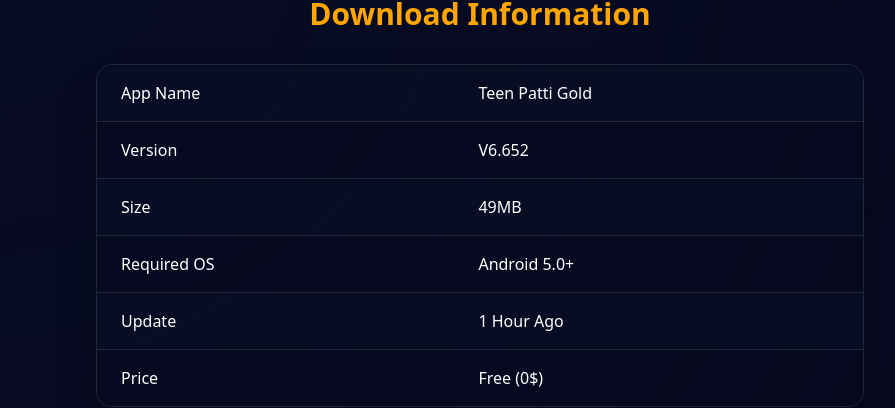
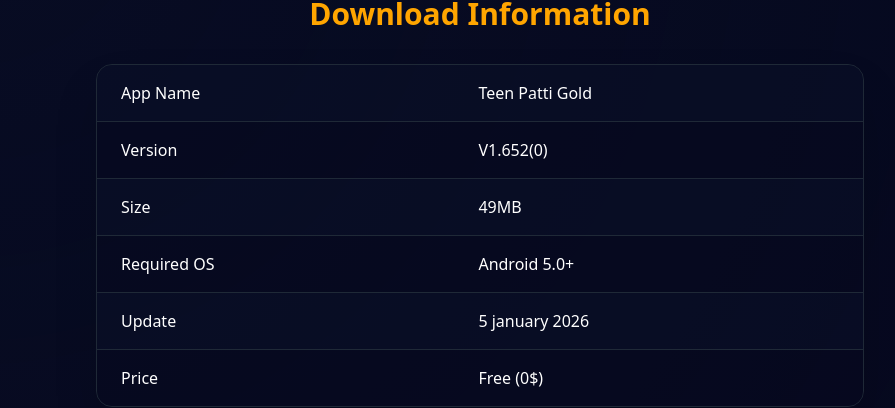
Before and after one commit to Mansoorkhan799/teenpattigold, a Next.js app: page /download-teen-patti-gold in a window 1280 px wide. Shown: the part 1080-1488 px from the top of the page, without its empty margins (160-1055 px from the left). Built offline with nearby package versions, Linux system fonts and the light colour scheme.

Commit message:
Update app info: Developer, version, and update date
- Changed Developer: eriocardrummy dev → teenpattigold dev
- Changed Update date: 1st-November-2025 → 5 january 2026
- Unified version to V1.652(0) on both homepage and download page
- Updated metadata and schema.org data to match

```diff
--- a/src/app/download-teen-patti-gold/page.tsx
+++ b/src/app/download-teen-patti-gold/page.tsx
@@ -4,7 +4,7 @@
 
 export const metadata: Metadata = {
   title: 'Download Teen Patti Gold Game Free APK For Android | Latest Version 2026',
-  description: 'Download Teen Patti Gold APK free for Android. Play Teen Patti, Rummy, Dragon Tiger & more. Earn real cash with JazzCash & EasyPaisa. Latest version V6.652 - 49MB.',
+  description: 'Download Teen Patti Gold APK free for Android. Play Teen Patti, Rummy, Dragon Tiger & more. Earn real cash with JazzCash & EasyPaisa. Latest version V1.652(0) - 49MB.',
   keywords: [
     'Download Teen Patti Gold',
     'Teen Patti Gold APK download',
@@ -72,7 +72,7 @@
       "bestRating": "5"
     },
     "downloadUrl": "https://pkcardrummy.com/?from_gameid=5784509&channelCode=100000",
-    "softwareVersion": "V6.652",
+    "softwareVersion": "V1.652(0)",
     "fileSize": "49MB",
     "datePublished": "2026-01-05",
     "description": "Download Teen Patti Gold APK free for Android. Play Teen Patti, Rummy, Dragon Tiger & more. Earn real cash with JazzCash & EasyPaisa.",
@@ -165,7 +165,7 @@
                 </tr>
                 <tr className="bg-[#06091F]/50">
                   <td className="py-4 px-6 text-left font-medium text-white">Version</td>
-                  <td className="py-4 px-6 text-left text-white">V6.652</td>
+                  <td className="py-4 px-6 text-left text-white">V1.652(0)</td>
                 </tr>
                 <tr className="bg-[#0a1029]/50">
                   <td className="py-4 px-6 text-left font-medium text-white">Size</td>
@@ -177,7 +177,7 @@
                 </tr>
                 <tr className="bg-[#0a1029]/50">
                   <td className="py-4 px-6 text-left font-medium text-white">Update</td>
-                  <td className="py-4 px-6 text-left text-white">1 Hour Ago</td>
+                  <td className="py-4 px-6 text-left text-white">5 january 2026</td>
                 </tr>
                 <tr className="bg-[#06091F]/50">
                   <td className="py-4 px-6 text-left font-medium text-white">Price</td>
--- a/src/app/page.tsx
+++ b/src/app/page.tsx
@@ -240,7 +240,7 @@
                 </tr>
                 <tr className="bg-[#06091F]/50">
                   <td className="py-4 px-6 text-left font-medium text-white">Developer</td>
-                  <td className="py-4 px-6 text-left text-white">eriocardrummy dev</td>
+                  <td className="py-4 px-6 text-left text-white">teenpattigold dev</td>
                 </tr>
                 <tr className="bg-[#0a1029]/50">
                   <td className="py-4 px-6 text-left font-medium text-white">Category</td>
@@ -260,7 +260,7 @@
                 </tr>
                 <tr className="bg-[#0a1029]/50">
                   <td className="py-4 px-6 text-left font-medium text-white">Update</td>
-                  <td className="py-4 px-6 text-left text-white">1st-November-2025</td>
+                  <td className="py-4 px-6 text-left text-white">5 january 2026</td>
                 </tr>
                 <tr className="bg-[#06091F]/50">
                   <td className="py-4 px-6 text-left font-medium text-white">Downloads</td>
```
